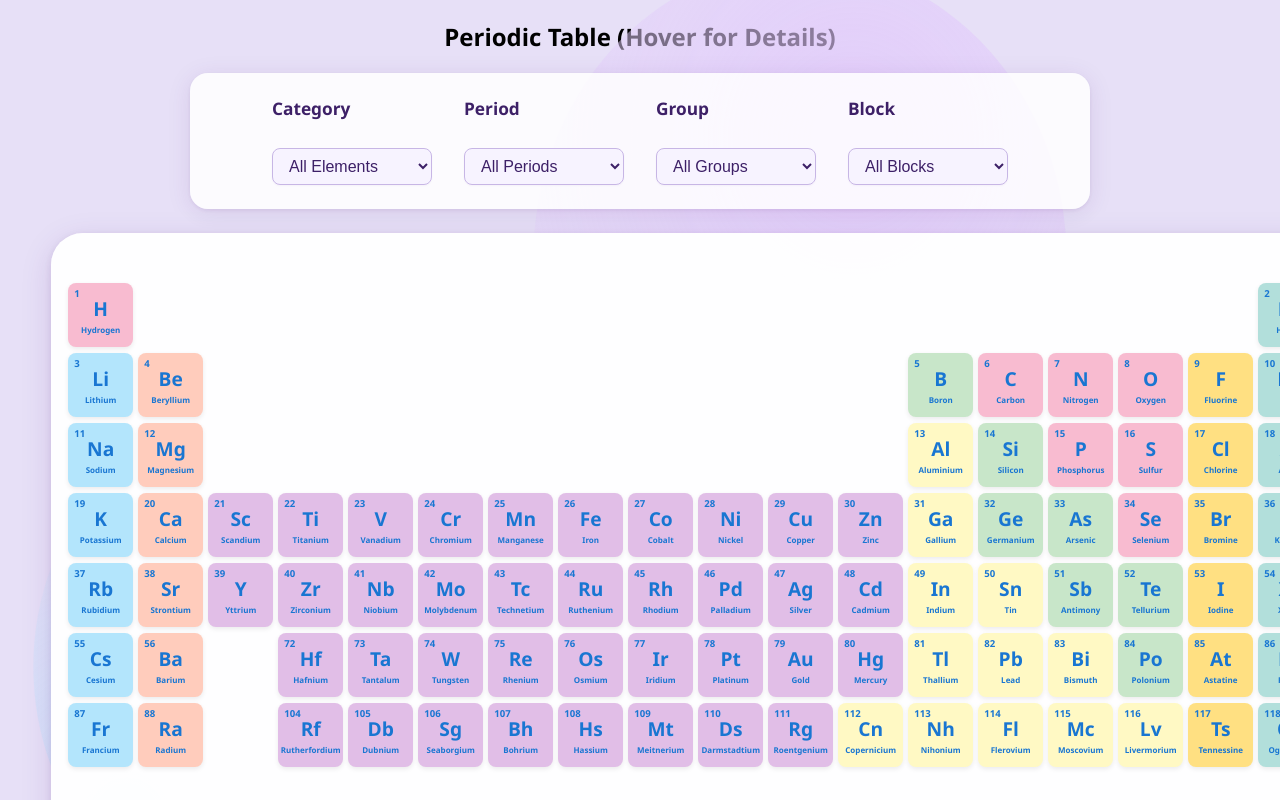
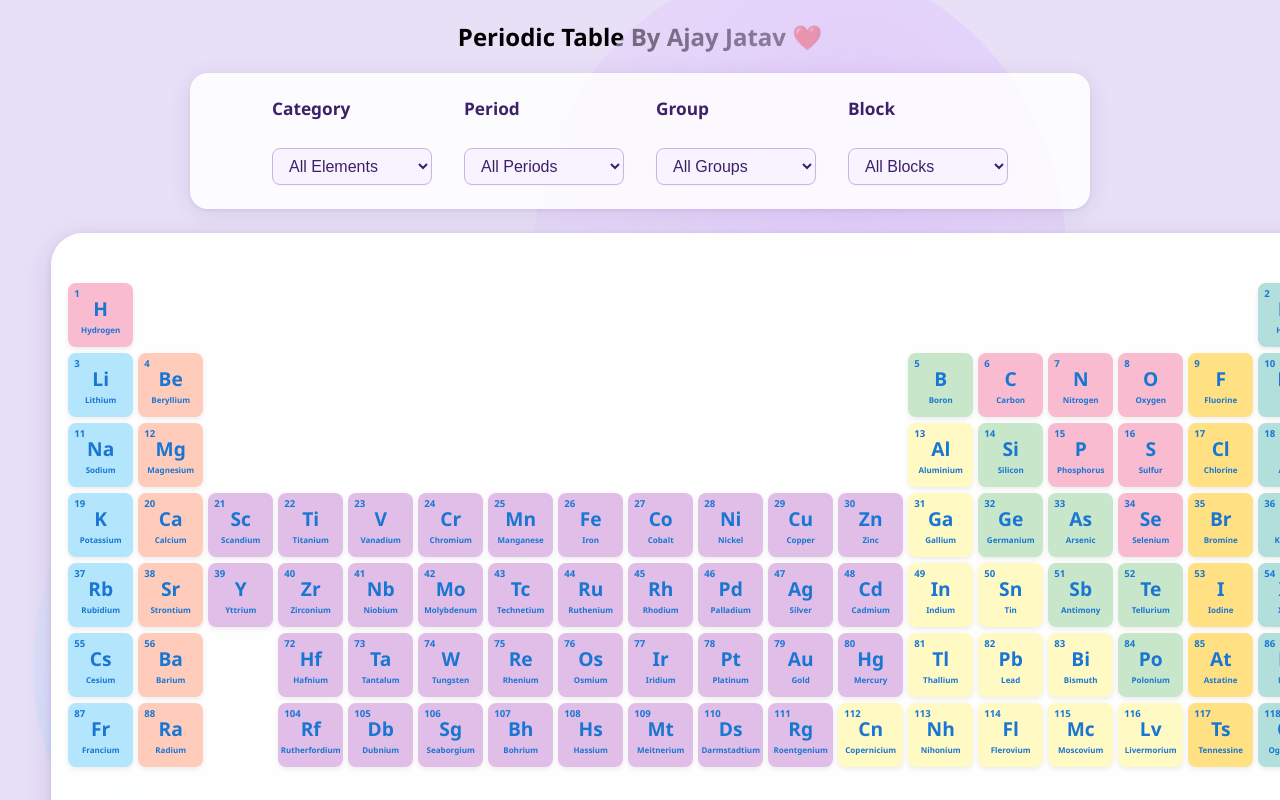
Before and after one commit to jatavscript/Periodic-table, a plain HTML site: page index.html in a window 1280 px wide. Shown: the top 800 px of the page. Drawn offline with Linux system fonts and the light colour scheme.

Commit message:
Update index.html

```diff
--- a/index.html
+++ b/index.html
@@ -38,7 +38,7 @@
   </svg>
 </div>
 
-<h2 style="text-align:center;">Periodic Table (Hover for Details)</h2>
+<h2 style="text-align:center;">Periodic Table By Ajay Jatav ❤️</h2>
 <div class="filter-card">
   <div>
     <label for="categoryFilter"><strong>Category</strong></label><br>
```
